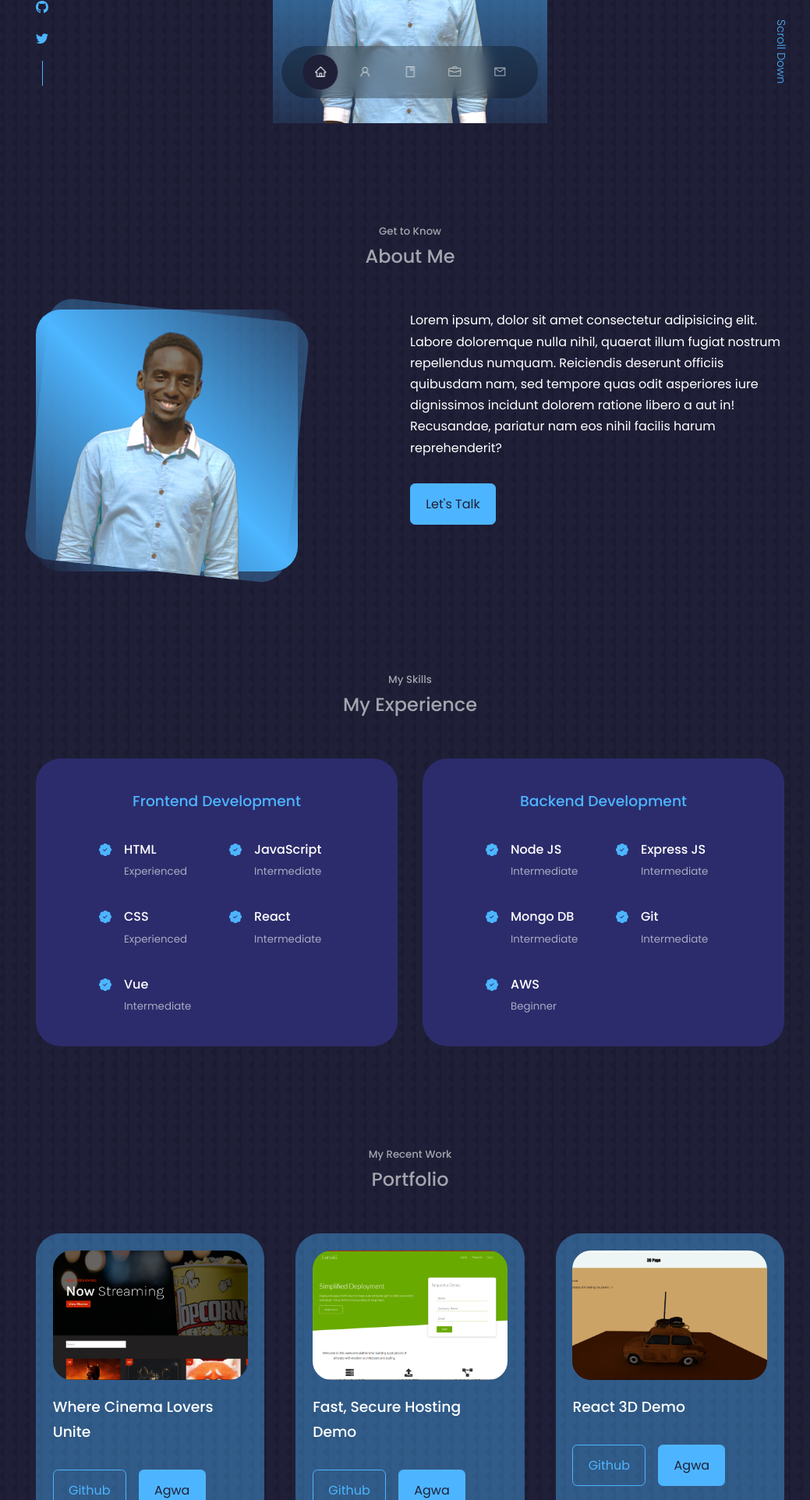
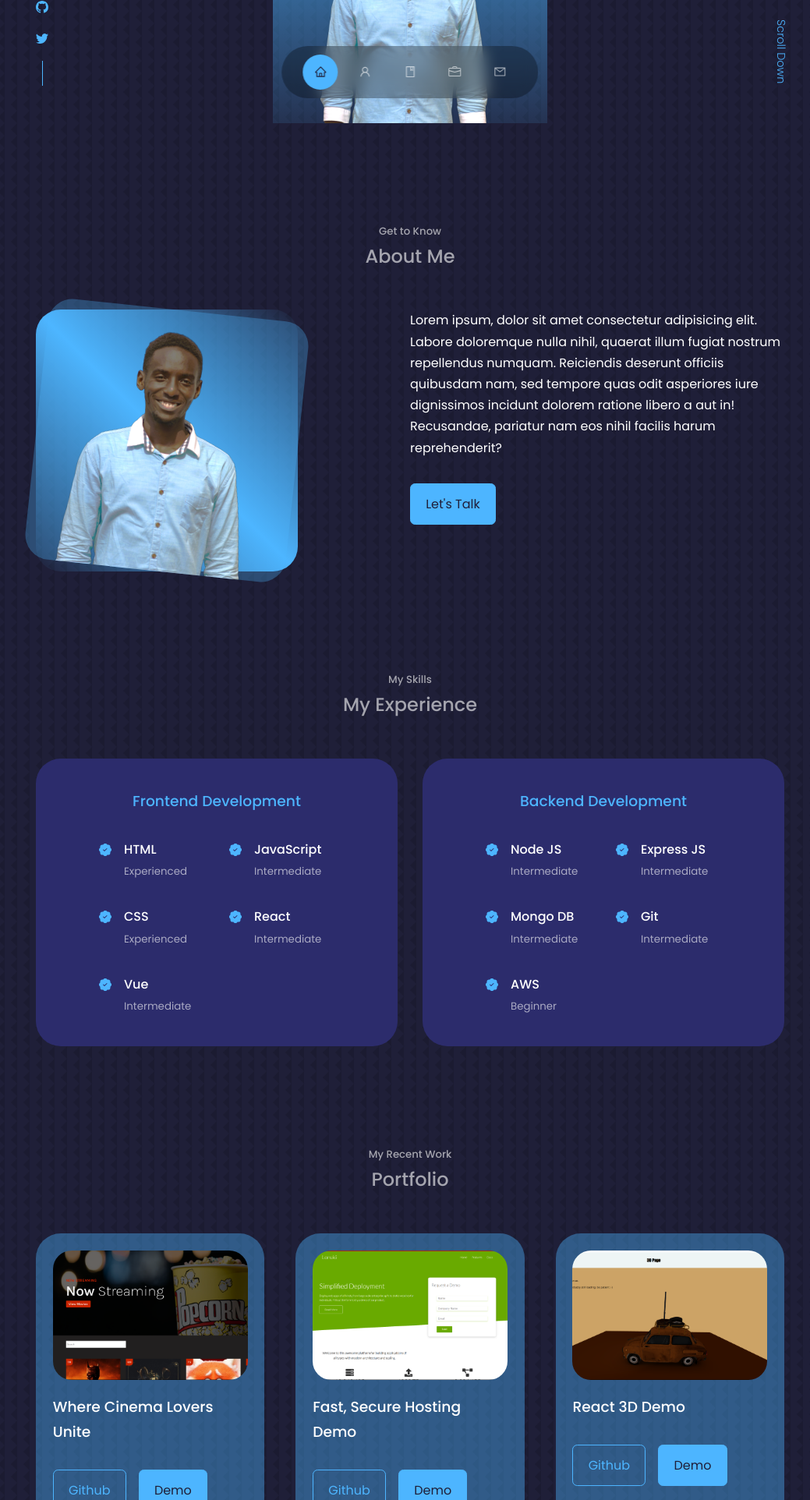
Before and after one commit to agwadan/agwa, a React (Vite) app: page / in a window 1280 px wide. Shown: the part 642-2566 px from the top of the page at 78% size, without its empty margins (114-1153 px from the left). Built offline with nearby package versions, Linux system fonts and the light colour scheme.

Commit message:
Fix minor bugs

```diff
--- a/src/components/nav/nav.css
+++ b/src/components/nav/nav.css
@@ -27,6 +27,6 @@ nav a:hover {
 }
 
 nav a.active {
-  background: var(--color-bg);
-  color: var(--color-white);
+  background: var(--color-primary);
+  color: var(--color-bg);
 }
--- a/src/components/portfolio/index.jsx
+++ b/src/components/portfolio/index.jsx
@@ -19,8 +19,8 @@ const Portfolio = () => {
                 </div>
                 <h3>{title}</h3>
                 <div className="portfolio__item_cta">
-                  <a href={github} className='btn'>Github</a>
-                  <a href={demo} className='btn btn-primary' target='_blank'>Agwa</a>
+                  <a href={github} className='btn' target='_blank'>Github</a>
+                  <a href={demo} className='btn btn-primary' target='_blank'>Demo</a>
                 </div>
               </article>
             )
```
